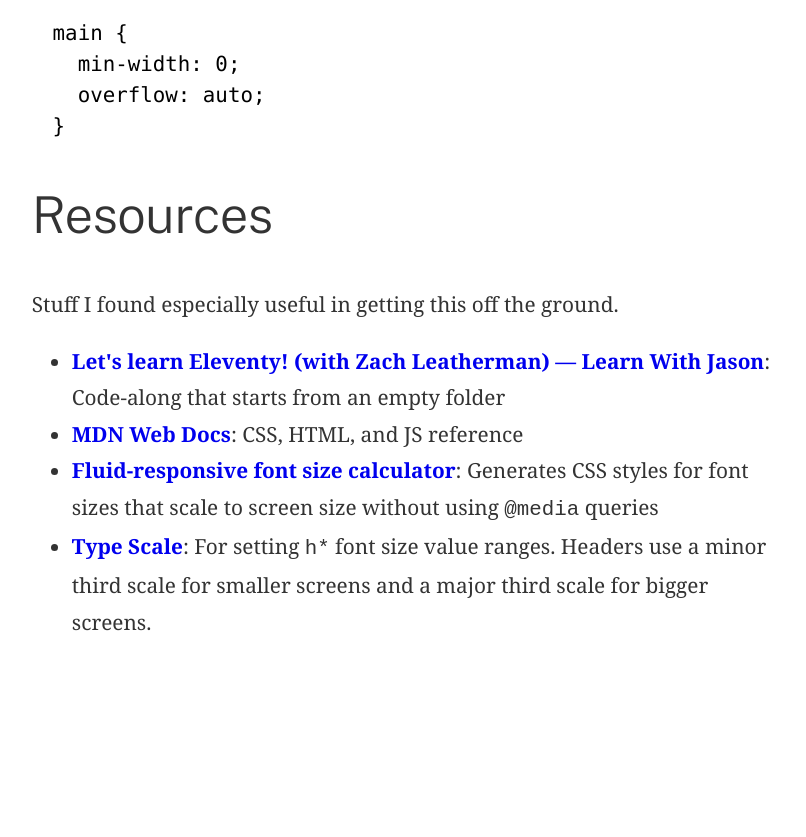
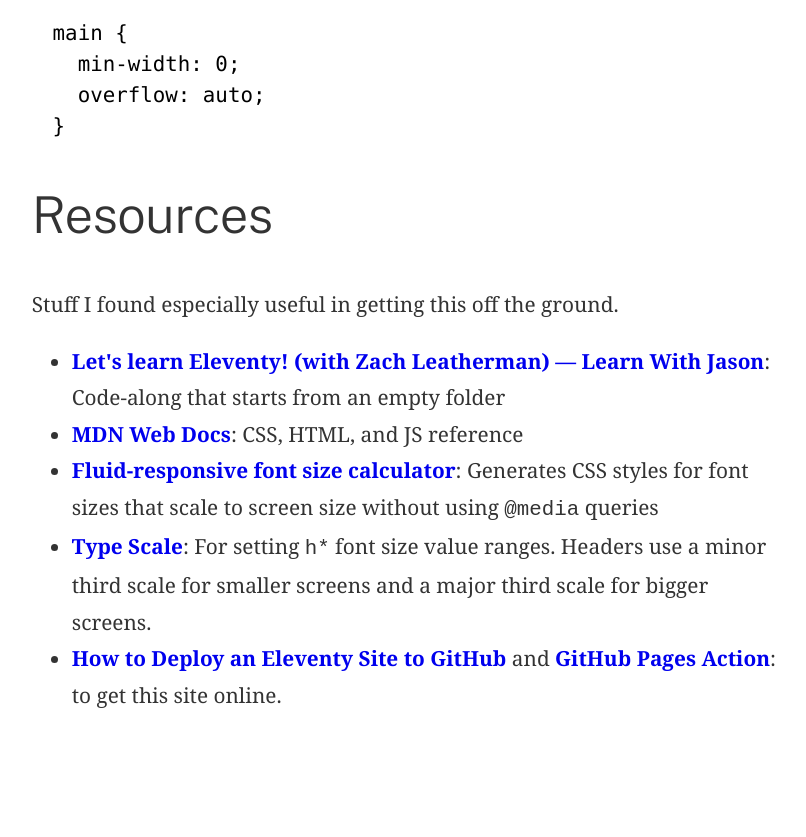
Before and after one commit to amfz/amfz.github.io, an Eleventy site: page posts/building-this-site/index.md in a window 1280 px wide. Shown: the part 4942-5779 px from the top of the page, without its empty margins (229-1035 px from the left). Before the commit the page ends 5706 px from the top, so only its background shows below. Built offline with nearby package versions, Linux system fonts and the light colour scheme; Eleventy itself is replaced by a stand-in of ours; code samples lack their colours; files that its build step writes are made by us from their sources; what markdown-it-attrs would draw is missing.

Commit message:
update building this site

```diff
--- a/posts/building-this-site/index.md
+++ b/posts/building-this-site/index.md
@@ -82,3 +82,4 @@
 - **[MDN Web Docs](https://developer.mozilla.org/en-US/docs/Web)**: CSS, HTML, and JS reference
 - **[Fluid-responsive font size calculator](https://websemantics.uk/tools/responsive-font-calculator/)**: Generates CSS styles for font sizes that scale to screen size without using `@media` queries
 - **[Type Scale](https://type-scale.com/)**: For setting `h*` font size value ranges. Headers use a minor third scale for smaller screens and a major third scale for bigger screens.
+- **[How to Deploy an Eleventy Site to GitHub](https://www.justus.ws/tech/deploying-eleventy-to-github-pages/)** and **[GitHub Pages Action](https://github.com/marketplace/actions/github-pages-action)**: to get this site online.
```
